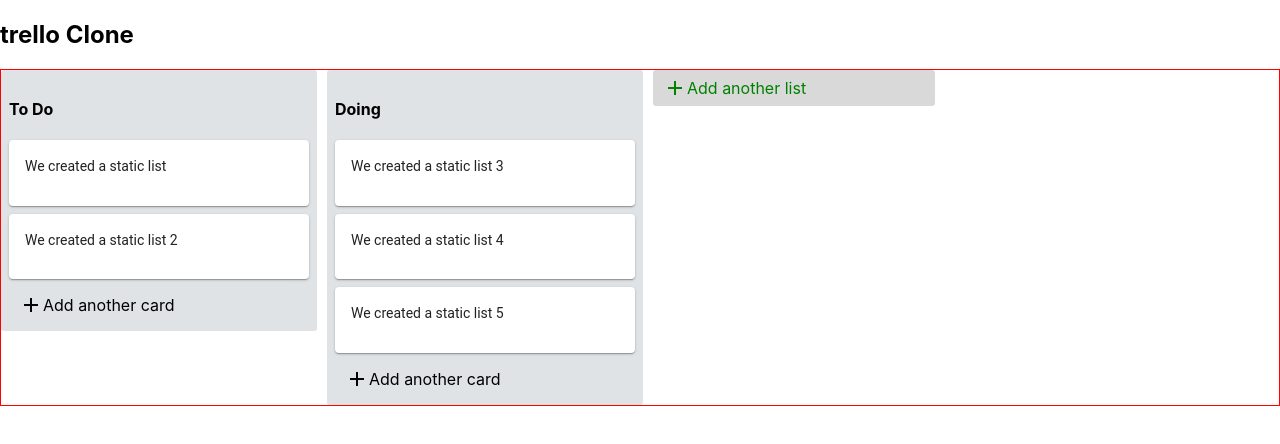
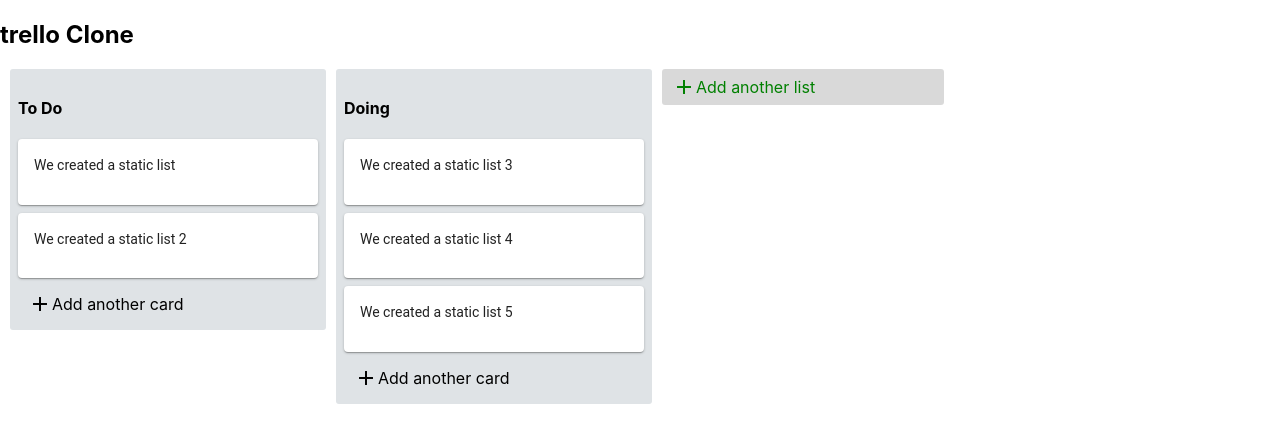
Before and after one commit to Rahat-hosen4mj/trello-clone, a React (Create React App) app: page / in a window 1280 px wide. Shown: the top 444 px of the page. Built offline with nearby package versions, Linux system fonts and the light colour scheme.

Commit message:
still need to fix two bug. list drag and drop

```diff
--- a/src/App.js
+++ b/src/App.js
@@ -2,7 +2,7 @@
 import "./App.css";
 import TrelloActionButton from "./component/TrelloActionButton";
 import TrelloList from "./component/TrelloList";
-import { DragDropContext } from "react-beautiful-dnd";
+import { DragDropContext, Droppable } from "react-beautiful-dnd";
 import { sort } from "./action";
 import styled from "styled-components";
 
@@ -13,14 +13,14 @@
   const dispatch = useDispatch();
   const ListContainer = styled.div`
     display: flex;
-    border: 1px solid red;
+    padding: 0px 10px;
 
 `
 
   const onDragEnd = (result) => {
     // todo reorderding logic
     // console.log(result)
-    const { destination, source, draggableId } = result;
+    const { destination, source, draggableId, index } = result;
     // console.log(destination, source, droppableId)
     if (!destination) {
       return;
@@ -32,7 +32,8 @@
         destination.droppableId,
         source.index,
         destination.index,
-        draggableId
+        draggableId,
+        index
       )
     );
   };
@@ -41,20 +42,29 @@
     <DragDropContext onDragEnd={onDragEnd}>
       <div>
         <h2>trello Clone</h2>
+        {/* <Droppable droppableId="all-list" direction="horizontal" type="list"> */}
+        <Droppable droppableId="all-lists" direction="horizontal" type="list">
+          {
+            provided => (
+              <ListContainer {...provided.droppableProps} ref={provided.innerRef}>
 
-        <ListContainer>
-
-          {lists.map((list) => (
+              {lists.map((list, index) => (
                 <TrelloList
                   listId={list.id}
                   title={list.title}
                   cards={list.cards}
                   key={list.id}
+                  index={index}
                 />
               ))}
               <TrelloActionButton list />
 
               </ListContainer>
+            )
+          }
+
+          </Droppable>
+          {/* </Droppable> */}
       </div>
     </DragDropContext>
   );
--- a/src/action/listAction.js
+++ b/src/action/listAction.js
@@ -12,7 +12,8 @@
     droppableIdEnd,
     droppableIndexStart,
     droppableIndexEnd,
-    draggableId
+    draggableId,
+    type
 ) =>{
     return{
         type: CONSTANT.DRAG_HAPPENED,
@@ -21,7 +22,8 @@
     droppableIdEnd,
     droppableIndexStart,
     droppableIndexEnd,
-    draggableId
+    draggableId,
+    type
         }
     }
 }
--- a/src/component/TrelloList.js
+++ b/src/component/TrelloList.js
@@ -1,10 +1,10 @@
 import React from "react";
 import TrelloActionButton from "./TrelloActionButton";
 import TrelloCard from "./TrelloCard";
-import { Droppable } from "react-beautiful-dnd";
+import { Draggable, Droppable } from "react-beautiful-dnd";
 import styled from "styled-components";
 
-const Container = styled.div`
+const ListContainer = styled.div`
 background-color: #dfe3e6;
 border-radius: 3px;
 width: 300px;
@@ -13,13 +13,17 @@
 margin-right: 10px;
 `
 
-const TrelloList = ({ title, cards, listId }) => {
+const TrelloList = ({ title, cards, listId, index}) => {
   //  console.log('list id', listId)
   return (
+    <Draggable draggableId={String(listId)} index={index}>
+      {provided => (
+         <ListContainer {...provided.draggableProps}
+         {...provided.dragHandleProps}
+         ref={provided.innerRef}>
           <Droppable droppableId={String(listId)}>
-      {(provider) => (
-        // <ListContainer {...provider.droppableProps} ref={provider.innerRef}>
-          <Container {...provider.droppableProps} ref={provider.innerRef}>
+          {(provided) => (
+           <div {...provided.draggableProps} ref={provided.innerRef} >
               <h4>{title}</h4>
               {cards.map((card, index) => (
                 <TrelloCard
@@ -30,11 +34,16 @@
                 />
               ))}
               <TrelloActionButton listId={listId} />
-          {provider.placeholder}
-        {/* </ListContainer> */}
-        </Container>
+              {provided.placeholder}
+
+            </div>
           )}
         </Droppable>
+        </ListContainer>
+
+      )}
+   </Draggable>
+
   );
 };
 
--- a/src/reducers/listsReducer.js
+++ b/src/reducers/listsReducer.js
@@ -76,9 +76,17 @@
                     droppableIdEnd,
                     droppableIndexStart,
                     droppableIndexEnd,
-                    draggableId
+                    draggableId,
+                    type
                 } = action.payload;
                 const newState = [...state];
+
+                // dragging list around
+                if(type === 'list'){
+                    const list = newState.splice(droppableIndexStart, 1)
+                    newState.splice(droppableIndexEnd, 0, ...list);
+                    return newState
+                }
 
                 // in the same list
                 if(droppableIdStart === droppableIdEnd){
```
Lines whose indentation alone changed are shown as unchanged.
